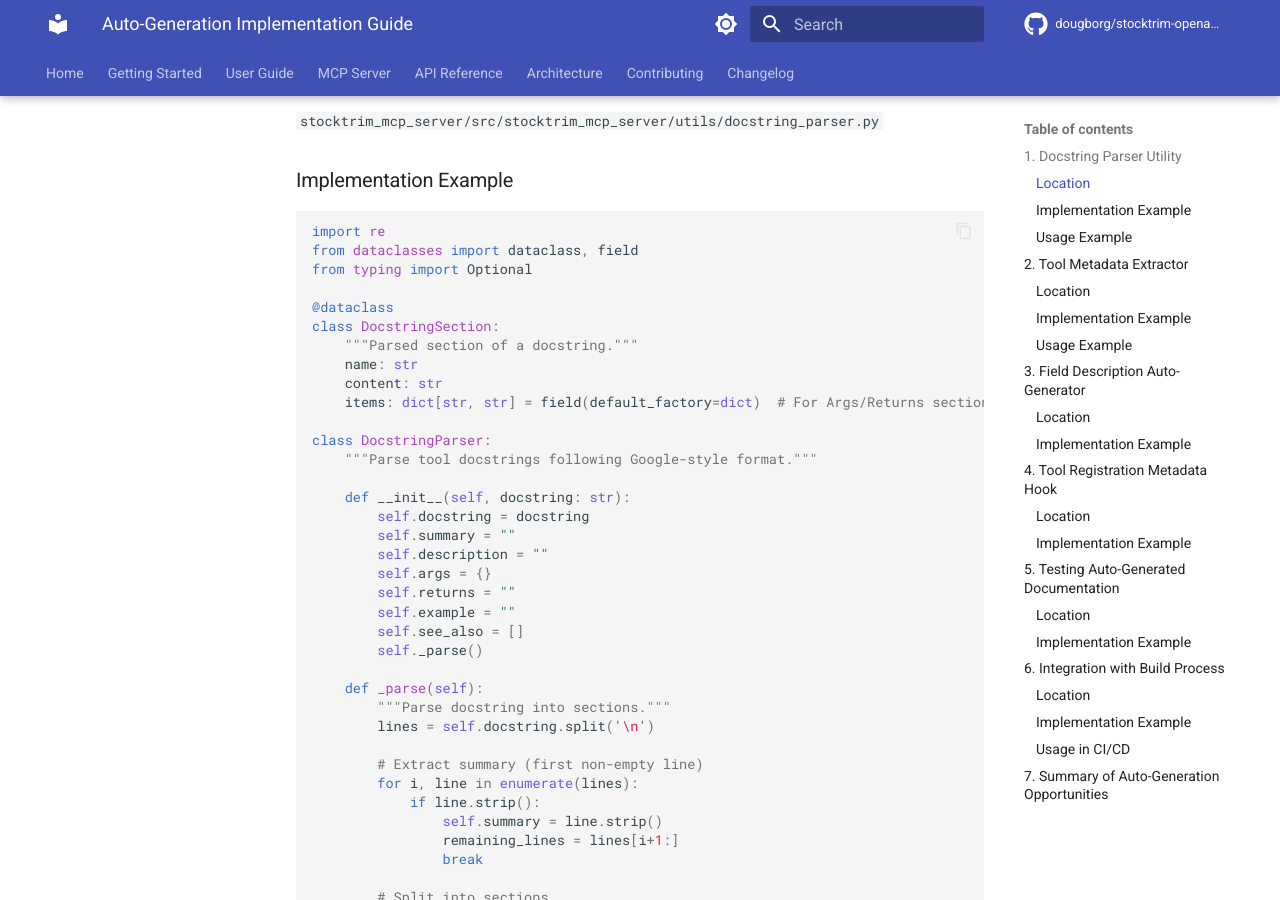
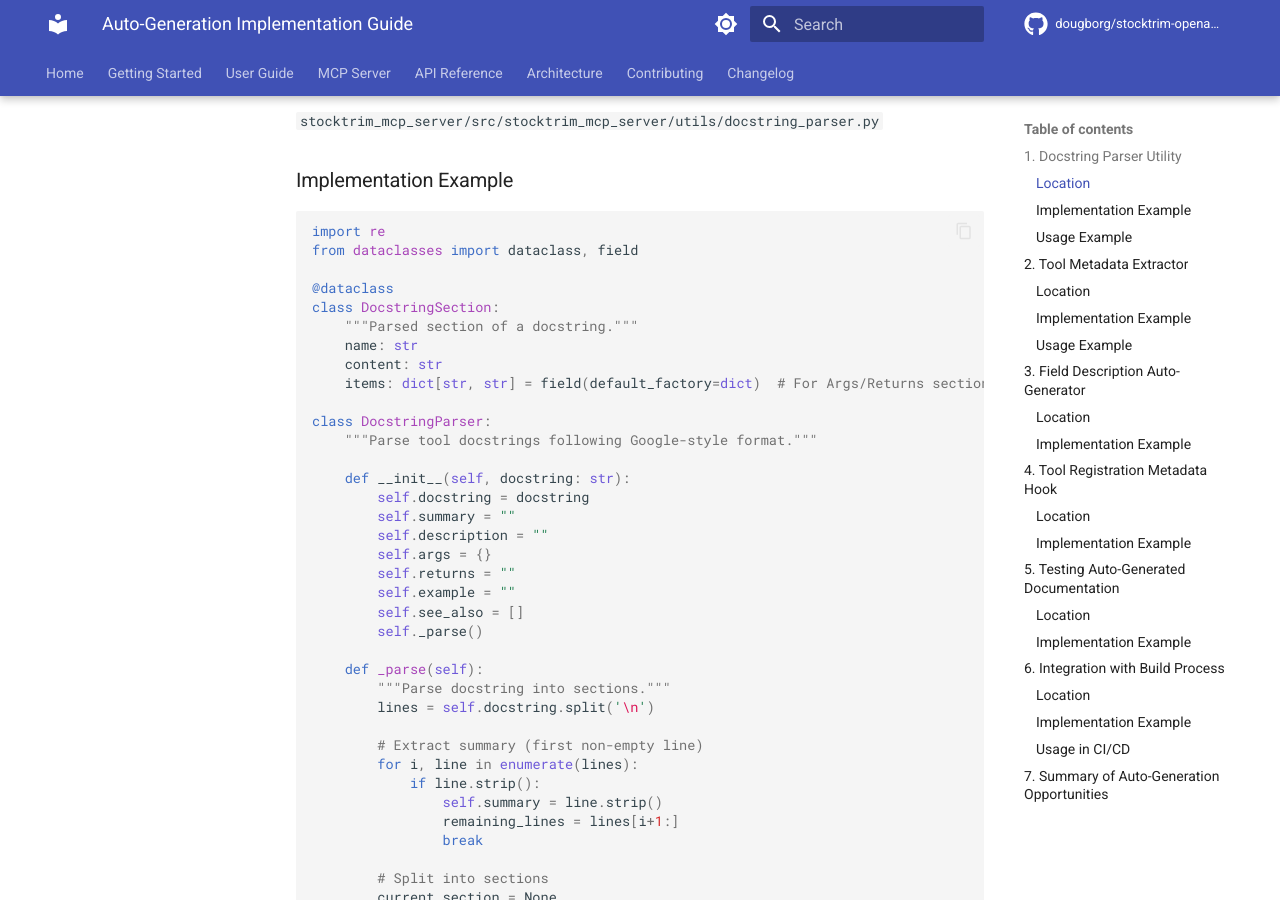
Before and after one commit to dougborg/stocktrim-openapi-client, an MkDocs documentation site: the page built from docs/contributing/tool-documentation-guide.md, in a window 1280 px wide and 900 px high, scrolled down 308 px. Built offline with MkDocs 1.6.1 and Material for MkDocs 9.7.7, drawn with Linux system fonts in a browser that asks for light colours; comment, search, counter and statistics services are not loaded; the version menu is left out.

Commit message:
docs: fix imports in tool-documentation-guide
Co-authored-by: dougborg <1261222+dougborg@users.noreply.github.com>

````diff
--- a/docs/contributing/tool-documentation-guide.md
+++ b/docs/contributing/tool-documentation-guide.md
@@ -14,7 +14,6 @@ documentation in the StockTrim MCP server.
 ```python
 import re
 from dataclasses import dataclass, field
-from typing import Optional
 
 @dataclass
 class DocstringSection:
````
Also changed, not shown: other parts of docs/contributing/tool-documentation-guide.md (+1 -0 lines).
